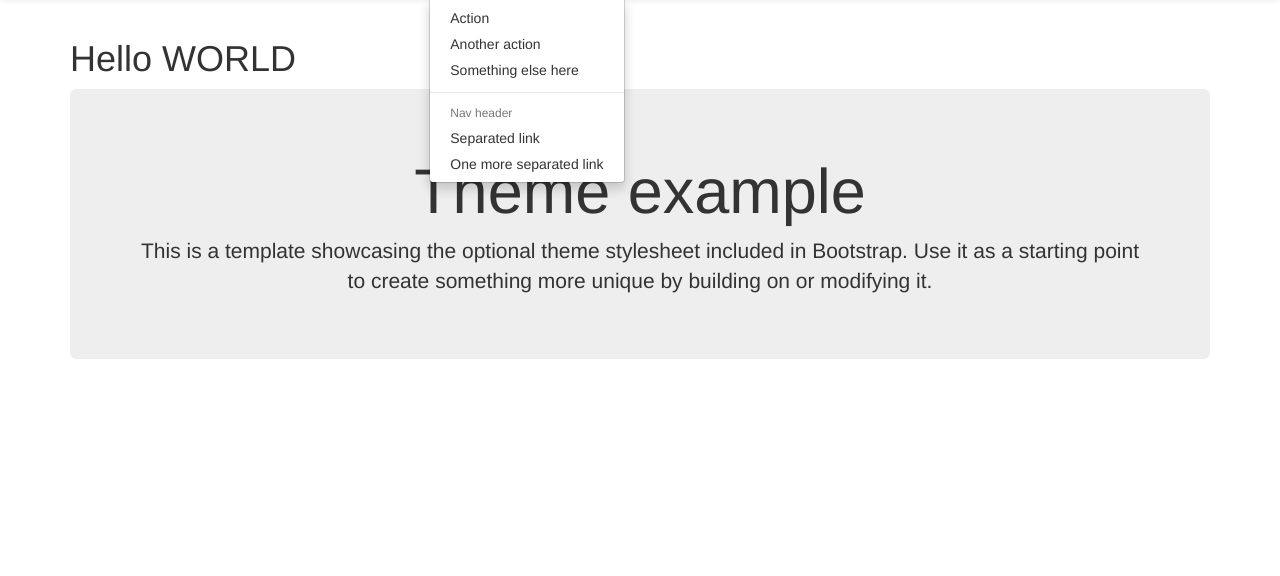
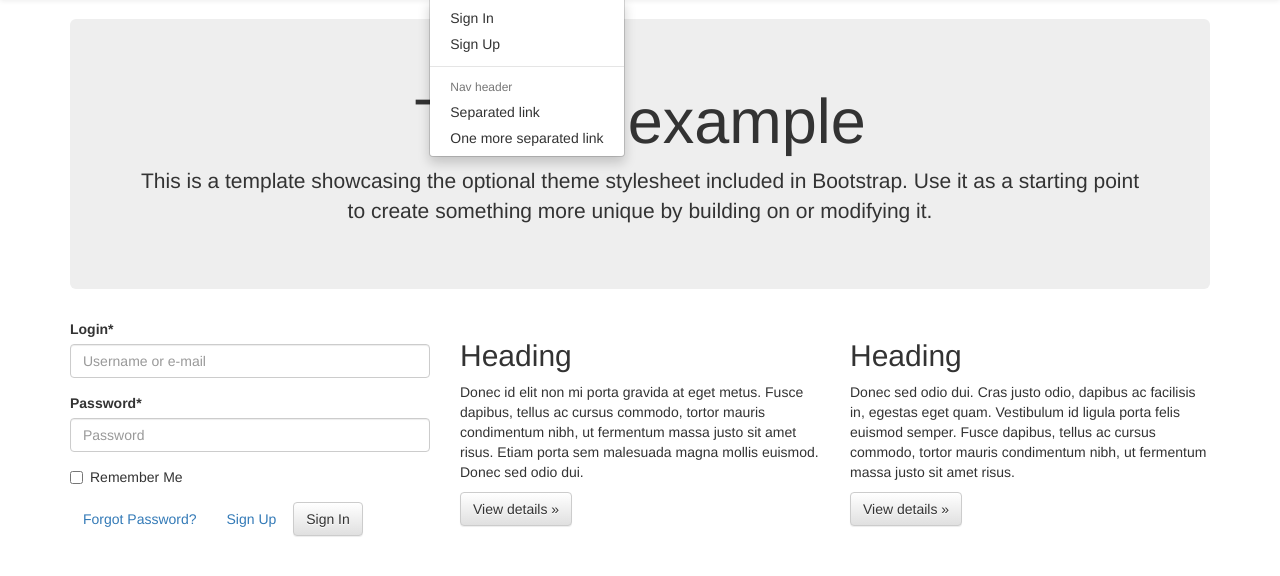
Before and after one commit to Coroecram/buyBrush, a Django app: template src/profiles/templates/home.html in a window 1280 px wide, after a click on "Dropdown". Shown: the part 51-627 px from the top of the page. Run offline with Django 3.2, Linux system fonts and the light colour scheme; the template is opened without the code that fills it, so the values that code supplies are empty; some libraries are stand-ins or nearby versions.

Commit message:
All-auth and login on main page

```diff
--- a/src/buyBrush/urls.py
+++ b/src/buyBrush/urls.py
@@ -13,7 +13,7 @@ Including another URLconf
     1. Import the include() function: from django.conf.urls import url, include
     2. Add a URL to urlpatterns:  url(r'^blog/', include('blog.urls'))
 """
-from django.conf.urls import url
+from django.conf.urls import url, include
 from django.contrib import admin
 from django.conf import settings
 from django.conf.urls.static import static
@@ -25,7 +25,9 @@ urlpatterns = [
     url(r'^admin/', admin.site.urls),
     url(r'^$', profile_views.home, name='home'),
     url(r'^about/$', profile_views.about, name='about'),
+    url(r'^profile/$', profile_views.userProfile, name='profile'),
     url(r'^contact/$', contact_views.contact, name='contact'),
+    url(r'^accounts/', include('allauth.urls')),
 ]
 
 if settings.DEBUG:
--- a/src/profiles/templates/base.html
+++ b/src/profiles/templates/base.html
@@ -40,11 +40,11 @@
     {% include 'navbar.html' %}
 
     <div class="container theme-showcase" role="main">
+      {% block jumbotron %}
+      {% endblock %}
       {% block content %}
       {% endblock %}
       {% block contact %}
-      {% endblock %}
-      {% block jumbotron %}
       {% endblock %}
       {% block styles %}
       {% endblock %}
--- a/src/profiles/templates/home.html
+++ b/src/profiles/templates/home.html
@@ -8,14 +8,42 @@
   </style>
 {% endblock %}
 
-{% block content %}
-  <h1>Hello WORLD</h1>
-{% endblock %}
-
-
 {% block jumbotron %}
   <div class="jumbotron">
     <h1>Theme example</h1>
     <p>This is a template showcasing the optional theme stylesheet included in Bootstrap. Use it as a starting point to create something more unique by building on or modifying it.</p>
   </div>
 {% endblock %}
+
+{% block content %}
+<div class="row">
+        <div class="col-md-4">
+          {% if request.user.is_authenticated %}
+            <h3>Hello {{ request.user }}</h3>
+          {% else %}
+            <form class="login" method="POST" action="{% url 'account_login' %}">
+            {% csrf_token %}
+
+              <div id="div_id_login" class="form-group"> <label for="id_login" class="control-label  requiredField">
+                            Login<span class="asteriskField">*</span> </label> <div class="controls "> <input autofocus="autofocus" class="textinput textInput form-control" id="id_login" name="login" placeholder="Username or e-mail" type="text" required=""> </div> </div> <div id="div_id_password" class="form-group"> <label for="id_password" class="control-label  requiredField">
+                            Password<span class="asteriskField">*</span> </label> <div class="controls "> <input class="textinput textInput form-control" id="id_password" name="password" placeholder="Password" type="password" required=""> </div> </div> <div class="form-group"> <div id="div_id_remember" class="checkbox"> <label for="id_remember" class=""> <input class="checkboxinput" id="id_remember" name="remember" type="checkbox">
+                                Remember Me
+                            </label> </div> </div>
+                <a class="btn btn-link" href="{% url 'account_reset_password' %}">Forgot Password?</a>
+                <a class="btn btn-link" href="{% url 'account_signup' %}">Sign Up</a>
+                <button class="btn btn-default" type="submit">Sign In</button>
+              </form>
+          {% endif %}
+        </div>
+        <div class="col-md-4">
+          <h2>Heading</h2>
+          <p>Donec id elit non mi porta gravida at eget metus. Fusce dapibus, tellus ac cursus commodo, tortor mauris condimentum nibh, ut fermentum massa justo sit amet risus. Etiam porta sem malesuada magna mollis euismod. Donec sed odio dui. </p>
+          <p><a class="btn btn-default" href="#" role="button">View details »</a></p>
+       </div>
+        <div class="col-md-4">
+          <h2>Heading</h2>
+          <p>Donec sed odio dui. Cras justo odio, dapibus ac facilisis in, egestas eget quam. Vestibulum id ligula porta felis euismod semper. Fusce dapibus, tellus ac cursus commodo, tortor mauris condimentum nibh, ut fermentum massa justo sit amet risus.</p>
+          <p><a class="btn btn-default" href="#" role="button">View details »</a></p>
+        </div>
+      </div>
+{% endblock %}
--- a/src/profiles/templates/navbar.html
+++ b/src/profiles/templates/navbar.html
@@ -22,9 +22,12 @@
           <li class="dropdown">
             <a href="#" class="dropdown-toggle" data-toggle="dropdown" role="button" aria-haspopup="true" aria-expanded="false">Dropdown <span class="caret"></span></a>
             <ul class="dropdown-menu">
-              <li><a href="#">Action</a></li>
-              <li><a href="#">Another action</a></li>
-              <li><a href="#">Something else here</a></li>
+            {% if not request.user.is_authenticated %}
+              <li><a href="{% url 'account_login' %}">Sign In</a></li>
+              <li><a href="{% url 'account_signup' %}">Sign Up</a></li>
+            {% else %}
+              <li><a href="{% url 'account_logout' %}">Sign Out</a></li>
+            {% endif %}
               <li role="separator" class="divider"></li>
               <li class="dropdown-header">Nav header</li>
               <li><a href="#">Separated link</a></li>
```
Also changed, not shown: src/profiles/templates/account/login.html (added, +47 -0 lines), src/profiles/templates/account/logout.html (added, +23 -0 lines), src/profiles/templates/account/signup.html (added, +23 -0 lines), src/profiles/templates/profile.html (added, +8 -0 lines), src/profiles/views.py (+8 -0 lines), src/db.sqlite3, 4 other files.
